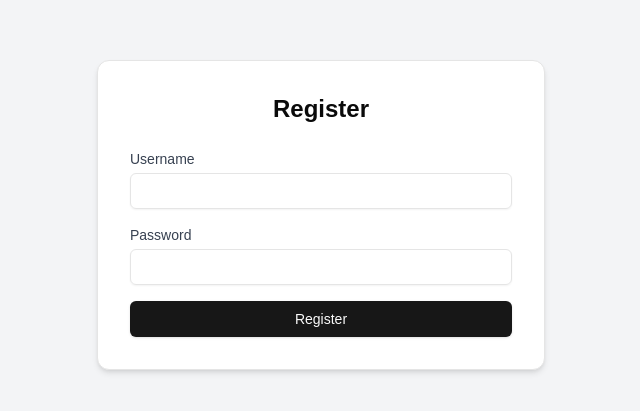
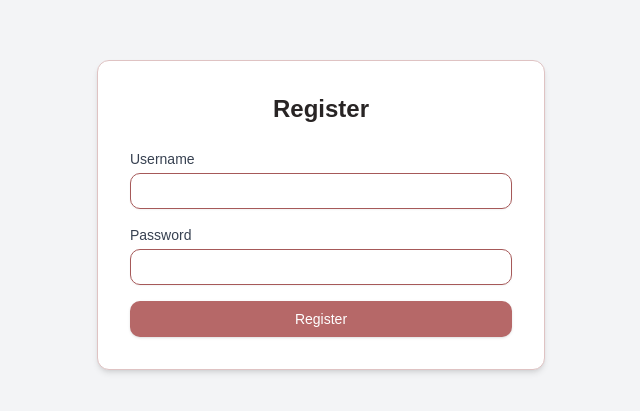
Before and after one commit to clem-ant/rplace, a Next.js app: page /api/auth/register in a window 1280 px wide. Shown: the part 185-596 px from the top of the page, without its empty margins (319-959 px from the left). Built offline with nearby package versions, Linux system fonts and the light colour scheme.

Commit message:
usercount et changement des variables css

```diff
--- a/app/globals.css
+++ b/app/globals.css
@@ -14,57 +14,48 @@ body {
 
 @layer base {
   :root {
-    --background: 0 0% 100%;
-    --foreground: 0 0% 3.9%;
-    --card: 0 0% 100%;
-    --card-foreground: 0 0% 3.9%;
-    --popover: 0 0% 100%;
-    --popover-foreground: 0 0% 3.9%;
-    --primary: 0 0% 9%;
-    --primary-foreground: 0 0% 98%;
-    --secondary: 0 0% 96.1%;
-    --secondary-foreground: 0 0% 9%;
-    --muted: 0 0% 96.1%;
-    --muted-foreground: 0 0% 45.1%;
-    --accent: 0 0% 96.1%;
-    --accent-foreground: 0 0% 9%;
-    --destructive: 0 84.2% 60.2%;
-    --destructive-foreground: 0 0% 98%;
-    --border: 0 0% 89.8%;
-    --input: 0 0% 89.8%;
-    --ring: 0 0% 3.9%;
-    --chart-1: 12 76% 61%;
-    --chart-2: 173 58% 39%;
-    --chart-3: 197 37% 24%;
-    --chart-4: 43 74% 66%;
-    --chart-5: 27 87% 67%;
-    --radius: 0.5rem;
+    --background: 0 100% 100%;
+    --foreground: 0 5% 10%;
+    --card: 0 50% 100%;
+    --card-foreground: 0 5% 15%;
+    --popover: 0 100% 100%;
+    --popover-foreground: 0 100% 10%;
+    --primary: 0 35% 56%;
+    --primary-foreground: 0 0% 100%;
+    --secondary: 0 30% 90%;
+    --secondary-foreground: 0 0% 0%;
+    --muted: -38 30% 95%;
+    --muted-foreground: 0 5% 40%;
+    --accent: -38 30% 90%;
+    --accent-foreground: 0 5% 15%;
+    --destructive: 0 100% 50%;
+    --destructive-foreground: 0 5% 100%;
+    --border: 0 30% 82%;
+    --input: 0 30% 50%;
+    --ring: 0 35% 56%;
+    --radius: 0.75rem;
   }
   .dark {
-    --background: 0 0% 3.9%;
-    --foreground: 0 0% 98%;
-    --card: 0 0% 3.9%;
-    --card-foreground: 0 0% 98%;
-    --popover: 0 0% 3.9%;
-    --popover-foreground: 0 0% 98%;
-    --primary: 0 0% 98%;
-    --primary-foreground: 0 0% 9%;
-    --secondary: 0 0% 14.9%;
-    --secondary-foreground: 0 0% 98%;
-    --muted: 0 0% 14.9%;
-    --muted-foreground: 0 0% 63.9%;
-    --accent: 0 0% 14.9%;
-    --accent-foreground: 0 0% 98%;
-    --destructive: 0 62.8% 30.6%;
-    --destructive-foreground: 0 0% 98%;
-    --border: 0 0% 14.9%;
-    --input: 0 0% 14.9%;
-    --ring: 0 0% 83.1%;
-    --chart-1: 220 70% 50%;
-    --chart-2: 160 60% 45%;
-    --chart-3: 30 80% 55%;
-    --chart-4: 280 65% 60%;
-    --chart-5: 340 75% 55%;
+    --background: 0 50% 10%;
+    --foreground: 0 5% 100%;
+    --card: 0 50% 10%;
+    --card-foreground: 0 5% 100%;
+    --popover: 0 50% 5%;
+    --popover-foreground: 0 5% 100%;
+    --primary: 0 35% 56%;
+    --primary-foreground: 0 0% 100%;
+    --secondary: 0 30% 20%;
+    --secondary-foreground: 0 0% 100%;
+    --muted: -38 30% 25%;
+    --muted-foreground: 0 5% 65%;
+    --accent: -38 30% 25%;
+    --accent-foreground: 0 5% 95%;
+    --destructive: 0 100% 50%;
+    --destructive-foreground: 0 5% 100%;
+    --border: 0 30% 50%;
+    --input: 0 30% 50%;
+    --ring: 0 35% 56%;
+    --radius: 0.75rem;
   }
 }
 
--- a/app/homeUI/userCount.jsx
+++ b/app/homeUI/userCount.jsx
@@ -1,14 +1,28 @@
 "use client";
-import React, { useState, useEffect } from "react";
 import { socket } from "@/app/socket";
+import { useEffect, useState } from "react";
 
 export default function UserCount() {
-  const [userCount, setUserCount] = useState(0);
+  const [userCount, setUserCount] = useState(null);
+
   useEffect(() => {
     socket.on("updateClientCount", (count) => {
       setUserCount(count);
     });
     socket.emit("getClientCount");
   }, []);
-  return <div>{userCount}</div>;
+
+  if (userCount === null) {
+    return (
+      <div className="text-white bg-primary p-3">
+        Chargement des utilisateurs...
+      </div>
+    );
+  }
+
+  return (
+    <div className="text-white bg-primary p-3">
+      {userCount} utilisateur{userCount > 1 ? "s" : ""} en ligne
+    </div>
+  );
 }
--- a/app/layout.js
+++ b/app/layout.js
@@ -13,7 +13,7 @@ const geistMono = localFont({
 });
 
 export const metadata = {
-  title: "Place",
+  title: "Place - niclem 4l",
   description: "r/place clone pour niclem 4l trophy",
 };
 
--- a/app/page.jsx
+++ b/app/page.jsx
@@ -10,9 +10,9 @@ export default function Home() {
         <div id="painting" className="w-full h-full">
           <Canvas />
         </div>
-        <div className=" text-black absolute top-0 right-0 p-4">
+        <div className=" text-black absolute bottom-0 mx-auto p-4">
           <span>
-            Utilisateurs en ligne : <UserCount />
+            <UserCount />
           </span>
         </div>
       </div>
```
